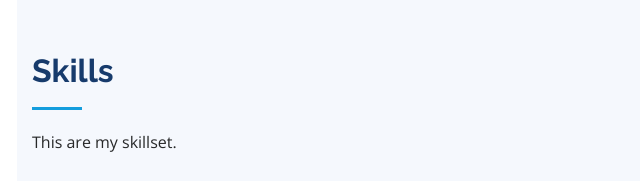
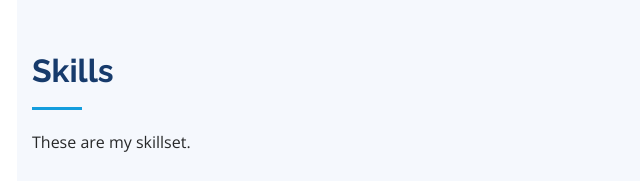
Before and after one commit to Shandy100/shandy100.github.io, a plain HTML site: page index.html in a window 1280 px wide. Shown: the part 1460-1641 px from the top of the page, 283-923 px from the left. Drawn offline with nearby package versions, Linux system fonts and the light colour scheme.

Commit message:
Update index.html

```diff
--- a/index.html
+++ b/index.html
@@ -120,7 +120,7 @@
 
         <div class="section-title">
           <h2>Skills</h2>
-          <p>This are my skillset.</p>
+          <p>These are my skillset.</p>
         </div>
 
         <div class="row skills-content">
```
